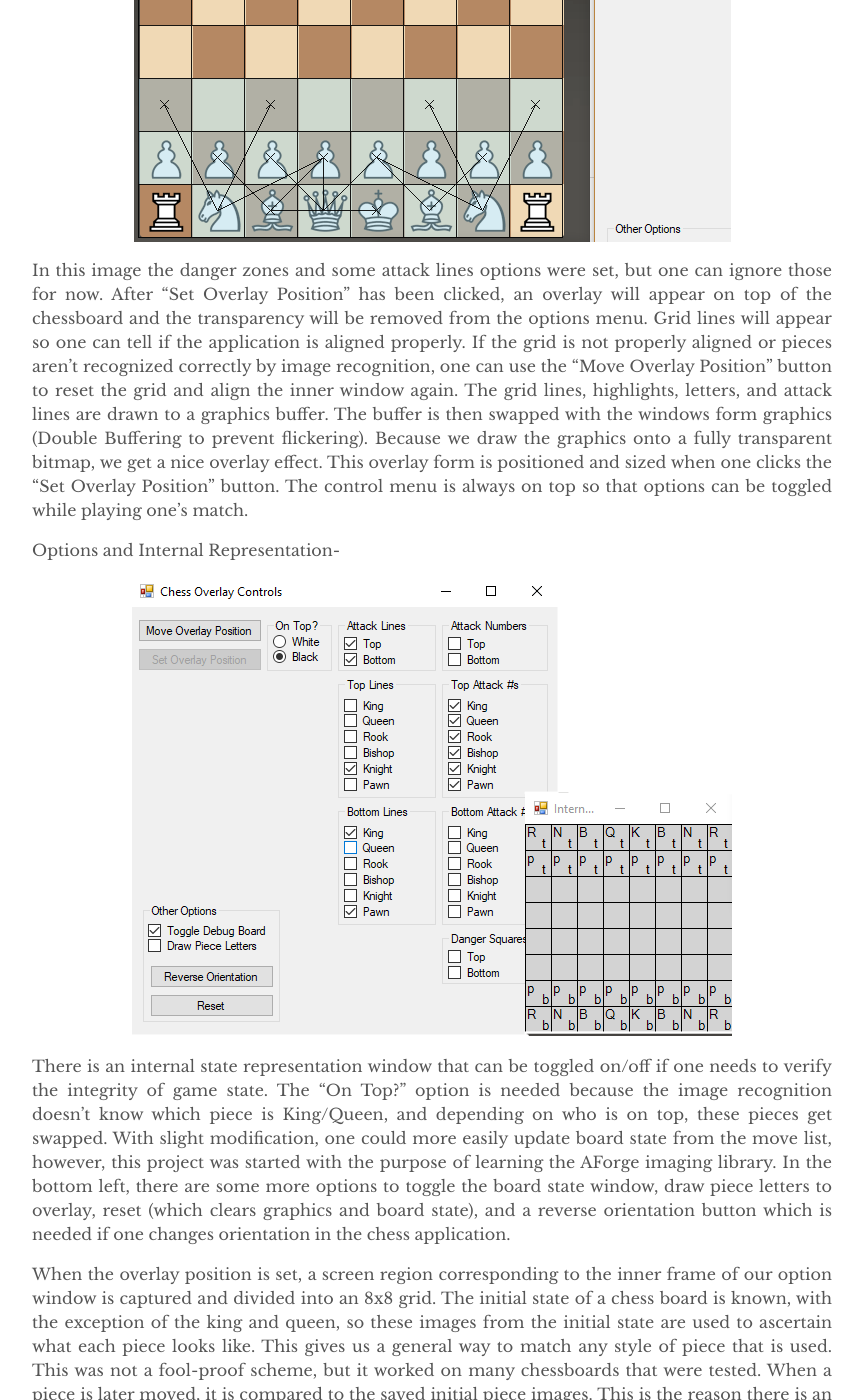
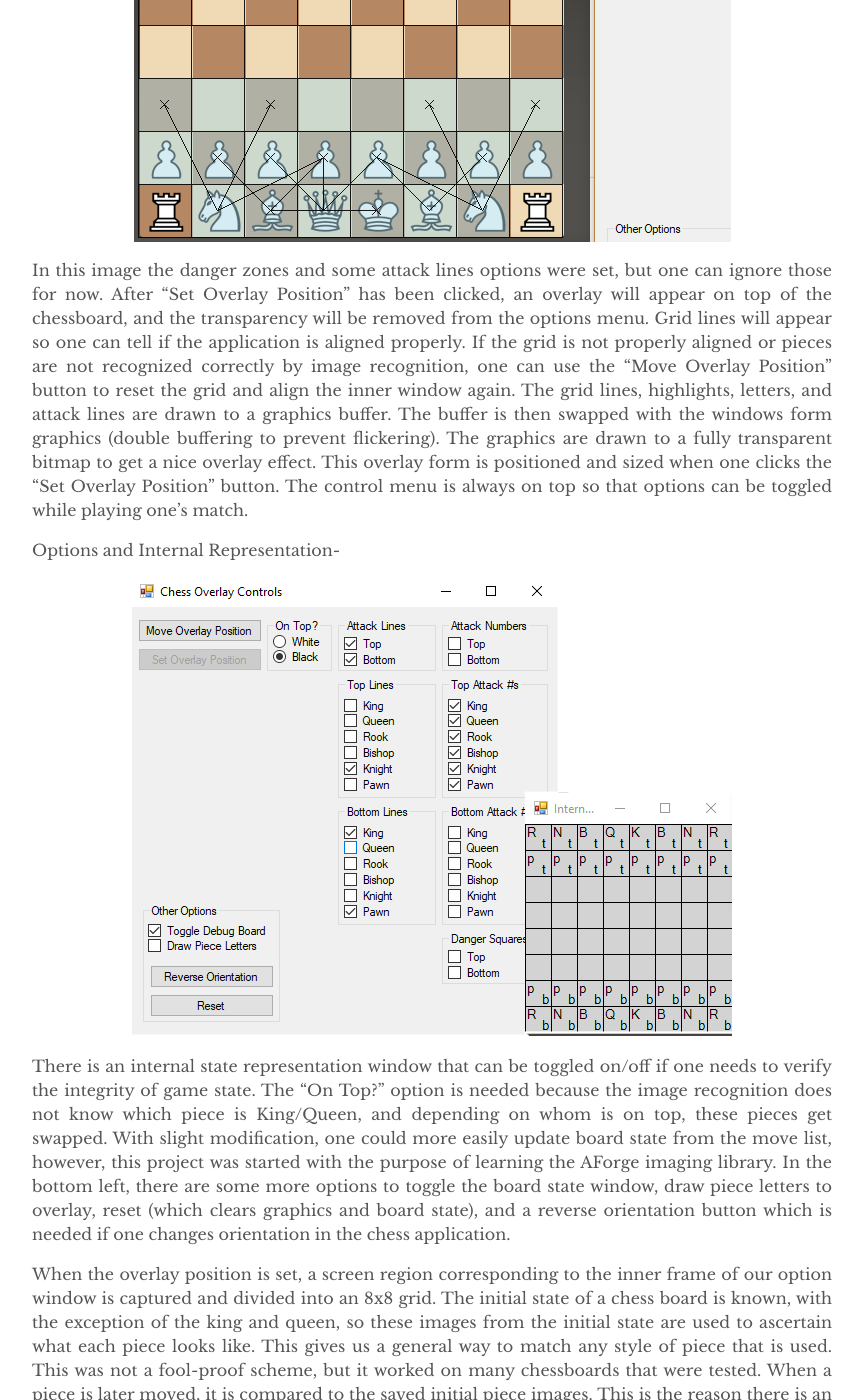
Before and after one commit to feyyd/portfolio, a Jekyll site: the page built from _posts/2018-09-11-Chess-Overlay.markdown, in a window 1280 px wide and 1400 px high, scrolled down 1445 px. Shown: the whole window, without its empty margins (208-1071 px from the left). Built offline with Jekyll 4.4.1, drawn with Linux system fonts in a browser that asks for light colours; some of the changed text lies outside the part shown.

Commit message:
proofing

```diff
--- a/_posts/2018-09-11-Chess-Overlay.markdown
+++ b/_posts/2018-09-11-Chess-Overlay.markdown
@@ -17,13 +17,13 @@ After Select-
 
 ![After Select](../assets/portfolio-images/2-overlay-after-select.png)
 
-In this image the danger zones and some attack lines options were set, but one can ignore those for now.  After "Set Overlay Position" has been clicked, an overlay will appear on top of the chessboard and the transparency will be removed from the options menu.  Grid lines will appear so one can tell if the application is aligned properly.  If the grid is not properly aligned or pieces aren't recognized correctly by image recognition, one can use the "Move Overlay Position" button to reset the grid and align the inner window again.  The grid lines, highlights, letters, and attack lines are drawn to a graphics buffer.  The buffer is then swapped with the windows form graphics (Double Buffering to prevent flickering).  Because we draw the graphics onto a fully transparent bitmap, we get a nice overlay effect.  This overlay form is positioned and sized when one clicks the "Set Overlay Position" button.  The control menu is always on top so that options can be toggled while playing one's match.
+In this image the danger zones and some attack lines options were set, but one can ignore those for now.  After "Set Overlay Position" has been clicked, an overlay will appear on top of the chessboard, and the transparency will be removed from the options menu.  Grid lines will appear so one can tell if the application is aligned properly.  If the grid is not properly aligned or pieces are not recognized correctly by image recognition, one can use the "Move Overlay Position" button to reset the grid and align the inner window again.  The grid lines, highlights, letters, and attack lines are drawn to a graphics buffer.  The buffer is then swapped with the windows form graphics (double buffering to prevent flickering).  The graphics are drawn to a fully transparent bitmap to get a nice overlay effect.  This overlay form is positioned and sized when one clicks the "Set Overlay Position" button.  The control menu is always on top so that options can be toggled while playing one's match.
 
 Options and Internal Representation-
 
 ![Options](../assets/portfolio-images/0-overlay-options.png)
 
-There is an internal state representation window that can be toggled on/off if one needs to verify the integrity of game state.  The "On Top?" option is needed because the image recognition doesn't know which piece is King/Queen, and depending on who is on top, these pieces get swapped.  With slight modification, one could more easily update board state from the move list, however, this project was started with the purpose of learning the AForge imaging library.  In the bottom left, there are some more options to toggle the board state window, draw piece letters to overlay, reset (which clears graphics and board state), and a reverse orientation button which is needed if one changes orientation in the chess application.
+There is an internal state representation window that can be toggled on/off if one needs to verify the integrity of game state.  The "On Top?" option is needed because the image recognition does not know which piece is King/Queen, and depending on whom is on top, these pieces get swapped.  With slight modification, one could more easily update board state from the move list, however, this project was started with the purpose of learning the AForge imaging library.  In the bottom left, there are some more options to toggle the board state window, draw piece letters to overlay, reset (which clears graphics and board state), and a reverse orientation button which is needed if one changes orientation in the chess application.
 
 When the overlay position is set, a screen region corresponding to the inner frame of our option window is captured and divided into an 8x8 grid.  The initial state of a chess board is known, with the exception of the king and queen, so these images from the initial state are used to ascertain what each piece looks like.  This gives us a general way to match any style of piece that is used.  This was not a fool-proof scheme, but it worked on many chessboards that were tested.  When a piece is later moved, it is compared to the saved initial piece images.  This is the reason there is an option to set which color is on top; we have to differentiate the King and Queen.
 
@@ -31,7 +31,7 @@ Attack Lines-
 
 ![Attack Lines](../assets/portfolio-images/3-overlay-attack-lines.png)
 
-Attack lines are drawn for the selected sides and selected pieces.  In the image above, black has only knights selected and white has pawns and king selected.
+Attack lines are drawn for the selected sides and selected pieces.  In the image above, black has only knights selected, and white has pawns and king selected.
 
 Attack Numbers-
 
```
Also changed, not shown: other parts of _posts/2018-09-11-Chess-Overlay.markdown (+2 -2 lines).
